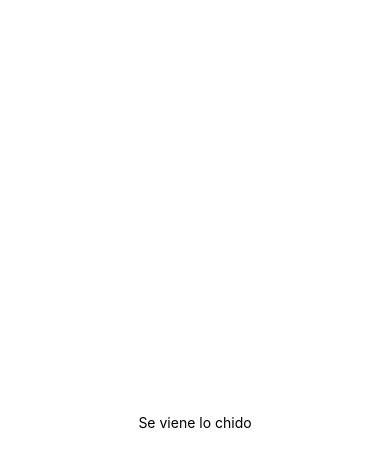
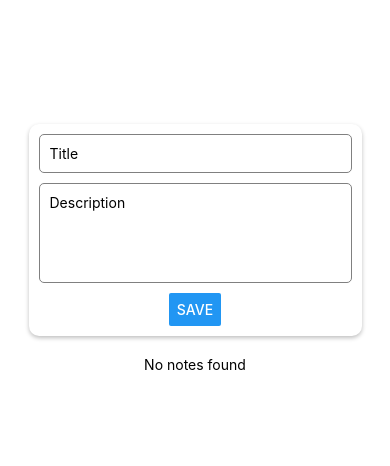
Before and after one commit to sJ4cques/MARK1, a React Native app: screen / in a window 390 px wide. Shown: the top 466 px of the page. Built offline with nearby package versions, Linux system fonts and the light colour scheme.

Commit message:
13/08/23

```diff
--- a/App.js
+++ b/App.js
@@ -1,11 +1,107 @@
-import { StatusBar } from 'expo-status-bar';
-import { StyleSheet, Text, View } from 'react-native';
+import React, { useState, useEffect } from 'react';
+import { StyleSheet, Text, TextInput, Button, View, FlatList, TouchableOpacity, Alert } from 'react-native';
+import AsyncStorage from '@react-native-async-storage/async-storage';
 
 export default function App() {
+  const [note, setNote] = useState({ title: '', description: '' });
+  const [notes, setNotes] = useState([]);
+
+  useEffect(() => {
+    loadNotes();
+  }, []);
+
+  const saveNote = async () => {
+    const newNotes = [...notes, note];
+    await AsyncStorage.setItem('notes', JSON.stringify(newNotes));
+    setNotes(newNotes);
+    setNote({ title: '', description: '' });
+  };
+
+  const deleteNote = async (index) => {
+    const newNotes = [...notes];
+    newNotes.splice(index, 1);
+    await AsyncStorage.setItem('notes', JSON.stringify(newNotes));
+    setNotes(newNotes);
+
+  };
+
+
+
+  const loadNotes = async () => {
+    const storedNotes = await AsyncStorage.getItem('notes');
+    if (storedNotes) {
+      setNotes(JSON.parse(storedNotes));
+    }
+  };
+
+  const deleteNoteAlert = (index) => {
+    Alert.alert(
+      'Delete Note',
+      'Are you sure you want to delete this note?',
+      [
+        {
+          text: 'Cancel',
+          style: 'cancel',
+        },
+        {
+          text: 'OK',
+          onPress: () => deleteNote(index),
+        },
+      ],
+      { cancelable: false },
+    );
+  };
+
+
+  const renderDeleteButton = (index) => {
+    return (
+      <TouchableOpacity onPress={() => deleteNoteAlert(index)}>
+        <Text style={styles.deleteButton} onPress={deleteNote}>Delete</Text>
+      </TouchableOpacity>
+    );
+  };
+
+  const renderItem = ({ item, index }) => (
+    <View style={styles.noteContainer}>
+      <View>
+        <Text style={styles.noteTitle}>{item.title}</Text>
+        <Text>{item.description}</Text>
+      </View>
+      {renderDeleteButton(index)}
+    </View>
+  );
+
   return (
     <View style={styles.container}>
-      <Text>Se viene lo chido</Text>
-      <StatusBar style="auto" />
+      <View style={styles.form}>
+        <TextInput
+          style={styles.input}
+          placeholder="Title"
+          value={note.title}
+          onChangeText={(text) => setNote({ ...note, title: text })}
+        />
+        <TextInput
+          style={[styles.input, styles.descriptionInput]}
+          placeholder="Description"
+          multiline={true}
+          numberOfLines={4}
+          value={note.description}
+          onChangeText={(text) => setNote({ ...note, description: text })}
+        />
+        <Button
+          title="Save"
+          onPress={saveNote}
+        />
+      </View>
+      <FlatList
+        data={notes}
+        renderItem={renderItem}
+        keyExtractor={(item, index) => index.toString()}
+        contentContainerStyle={styles.noteList}
+        ListEmptyComponent={() => (
+          <Text style={styles.emptyListText}>No notes found</Text>
+        )}
+      />
     </View>
   );
 }
@@ -15,6 +111,72 @@ const styles = StyleSheet.create({
     flex: 1,
     backgroundColor: '#fff',
     alignItems: 'center',
+    paddingTop: 50,
+    paddingHorizontal: 10,
+  },
+  form: {
+    width: '90%',
+    backgroundColor: 'white',
+    borderRadius: 10,
+    padding: 10,
+    shadowColor: '#000',
+    shadowOffset: {
+      width: 0,
+      height: 2,
+    },
+    shadowOpacity: 0.25,
+    shadowRadius: 4,
+    elevation: 5,
+    alignItems: 'center',
     justifyContent: 'center',
+    marginTop: '20%',
+  },
+  input: {
+    borderWidth: 1,
+    borderColor: 'gray',
+    borderRadius: 5,
+    padding: 10,
+    marginBottom: 10,
+    backgroundColor: 'white',
+    width: '100%',
+  },
+  descriptionInput: {
+    height: 100,
+    textAlignVertical: 'top',
+  },
+  noteList: {
+    paddingBottom: 20,
+  },
+  noteContainer: {
+    backgroundColor: 'white',
+    padding: 10,
+    borderRadius: 5,
+    marginBottom: 10,
+    flexDirection: 'row',
+    justifyContent: 'space-between',
+    alignItems: 'center',
+    shadowColor: '#000',
+    shadowOffset: {
+      width: 0,
+      height: 2,
+    },
+    shadowOpacity: 0.25,
+    shadowRadius: 4,
+    elevation: 5,
+  },
+  noteTitle: {
+    fontWeight: 'bold',
+    marginBottom: 5,
+    fontSize: 16,
+  },
+  deleteButton: {
+    color: 'red',
+    fontWeight: 'bold',
+    fontSize: 18,
+    marginLeft: 10,
+  },
+  emptyListText: {
+    textAlign: 'center',
+    marginTop: 20,
   },
 });
```
Also changed, not shown: package.json (+4 -3 lines), 1 other file (tests, documents, lock files or other folders).
